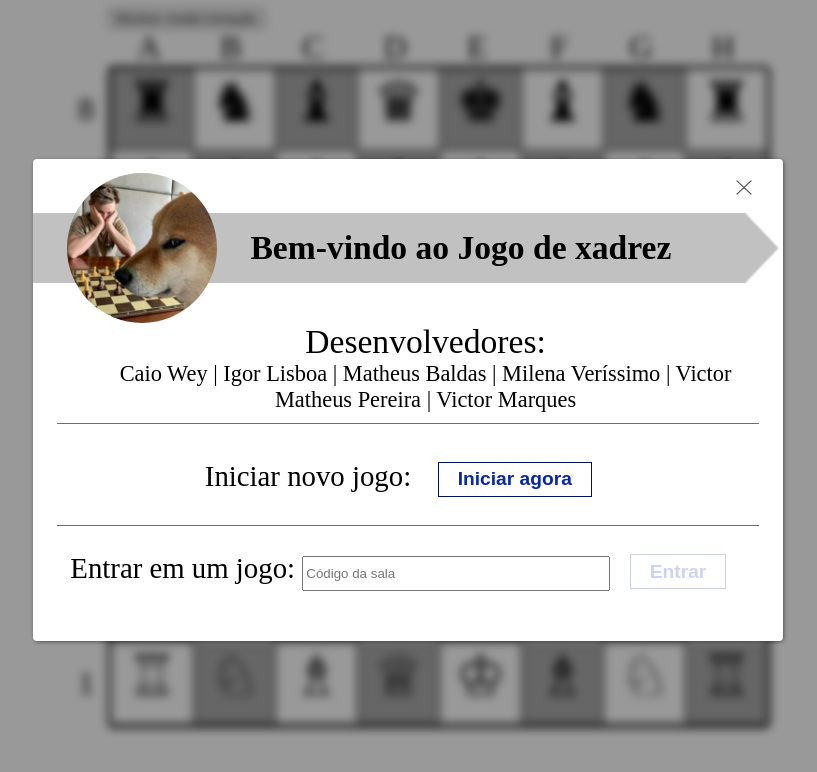
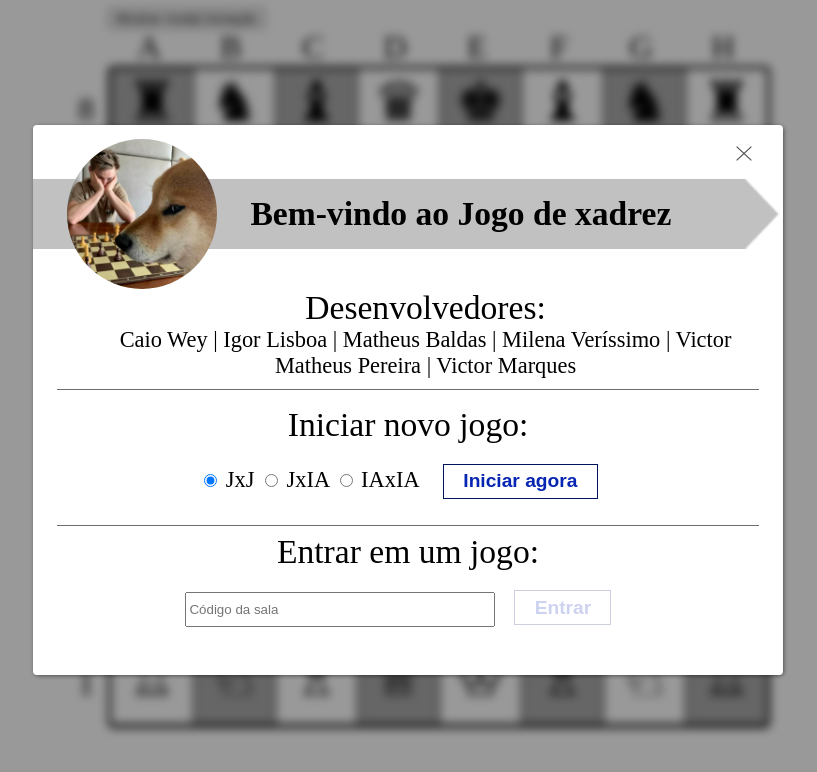
Before and after one commit to igor-lisboa/tcc00339-gpms-xadrez-frontend, a Vue app: page / in a window 1280 px wide. Shown: the top 772 px of the page, without its empty margins (232-1049 px from the left). Built offline with nearby package versions, Linux system fonts and the light colour scheme.

Commit message:
Criação das funções de clique nos botões do modal de inicialização e ajuste de layout

```diff
--- a/src/components/Modal-iniciacao.vue
+++ b/src/components/Modal-iniciacao.vue
@@ -26,13 +26,20 @@
                 </div>
             </div>
             <div class="new-game">
-                <span>Iniciar novo jogo: </span>
-                <button>Iniciar agora</button>
+                <label>Iniciar novo jogo: </label>
+                <div>
+                    <input type="radio" name="optJogo" value="JxJ" checked> JxJ
+                    <input type="radio" name="optJogo" value="JxIA"> JxIA
+                    <input type="radio" name="optJogo" value="IAxIA"> IAxIA
+                  <button @click="criarSala">Iniciar agora</button>
+                </div>
             </div>
             <div class="get-in-game">
-                <span>Entrar em um jogo: </span>
-                <input placeholder="Código da sala" @keyup="keyupInput($event)">
-                <button :class="{'disabled': this.disabledButton}">Entrar</button>
+                <label>Entrar em um jogo:</label>
+                <div>
+                  <input placeholder="Código da sala" @keyup="keyupInput($event)">
+                  <button :class="{'disabled': this.disabledButton}" @click="entrarSala">Entrar</button>
+                </div>
             </div>
         </div>
       </div>
@@ -60,6 +67,12 @@
           return;
         }
           this.disabledButton = true;
+      },
+      criarSala() {
+        console.log( "Selecionado modo de jogo: " + document.querySelectorAll("input[name=optJogo]:checked")[0].value);
+      },
+      entrarSala() {
+        console.log( "Selecionado entrar na sala: " + this.valueInput);
       }
     }
   };
@@ -155,26 +168,22 @@
     margin-left: 5%;
     padding: 0 10px;
   }
-  .show-information label
-  {
-    font-size: 1.5em;
-  }
 
   /***************** área de escolha de sala *******************/
   .new-game
   {
-    display: inline-block;
+    display: block;
     text-align: center;
-    font-size: 1.8em;
     width: 100%;
     padding: 0.3em;
+    font-size: 1.4em;
     border-bottom: 1px solid #6e6e70;
   }
   .get-in-game
   {
-    display: inline-block;
+    display: block;
     text-align: center;
-    font-size: 1.8em;
+    font-size: 1.4em;
     width: 100%;
     padding: 0.3em;
   }
@@ -195,6 +204,14 @@
     border: 1px solid #02135e;
     color: #0625b3;
   }
+
+  /******************* demais estilos *********************/
+  .show-information label,
+  .new-game label,
+  .get-in-game label
+  {
+    font-size: 1.5em;
+  }
   .disabled
   {
     opacity: .2;
```
